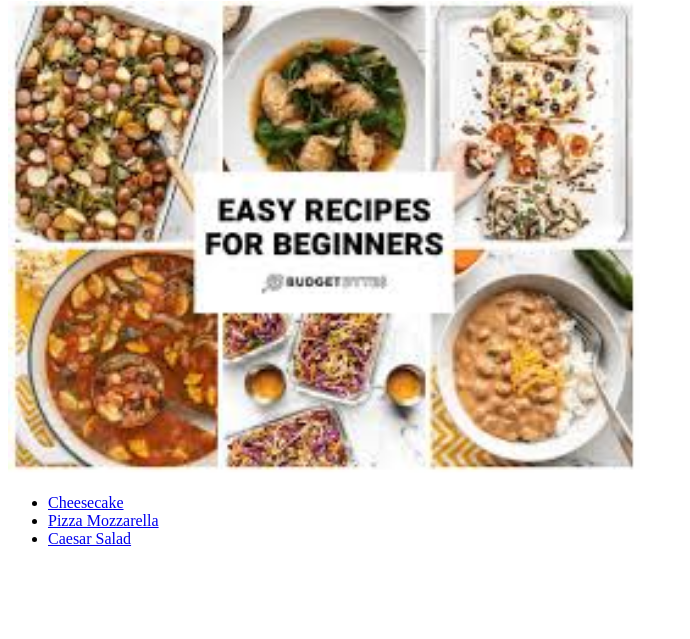
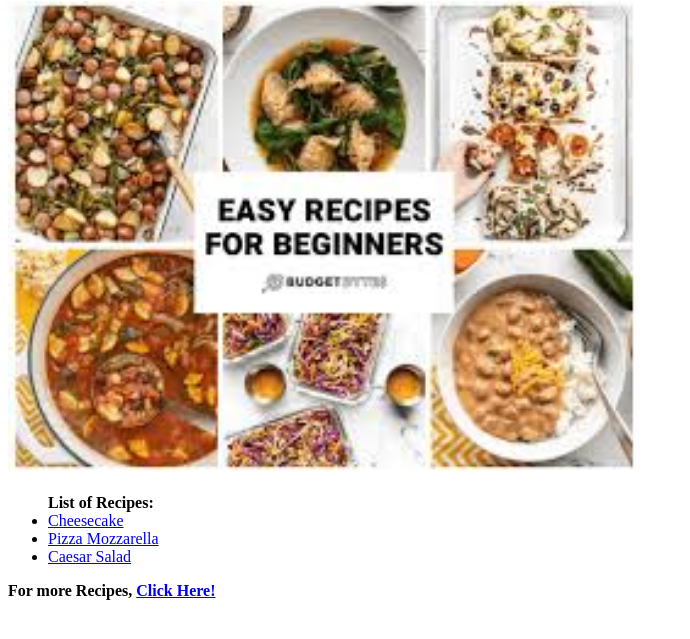
Before and after one commit to terracodum/odin-recipes, a plain HTML site: page index.html in a window 1280 px wide. Shown: the part 79-718 px from the top of the page, without its empty margins (0-690 px from the left). Drawn offline with Linux system fonts and the light colour scheme.

Commit message:
add new page

```diff
--- a/index.html
+++ b/index.html
@@ -9,10 +9,13 @@
 <body>
     <h1>Odin Recipes</h1>
     <img src="images/opener.jpg" width = "50%" height = "50%">
-    <ul>
+    <ul><strong>List of Recipes:</strong>
         <li><a href="cheesers.html">Cheesecake</a></li>
         <li><a href="pizza.html">Pizza Mozzarella</a></li>
         <li><a href="salad.html">Caesar Salad</a></li>
     </ul>
+    <div class = "Pricoldes">
+        <strong>For more Recipes, <a href="ponabir.html">Click Here!</a></strong>
+    </div>
 </body>
 </html>
--- a/style.css
+++ b/style.css
@@ -16,3 +16,8 @@
     padding-left: 20px;
     margin: 20px auto;
 }
+.Pricoldes {
+    display: block;
+    margin-left: auto;
+    margin-right: auto;
+}
```
Also changed, not shown: ponabir.html (added, +14 -0 lines), images/dolb.gif (added).
